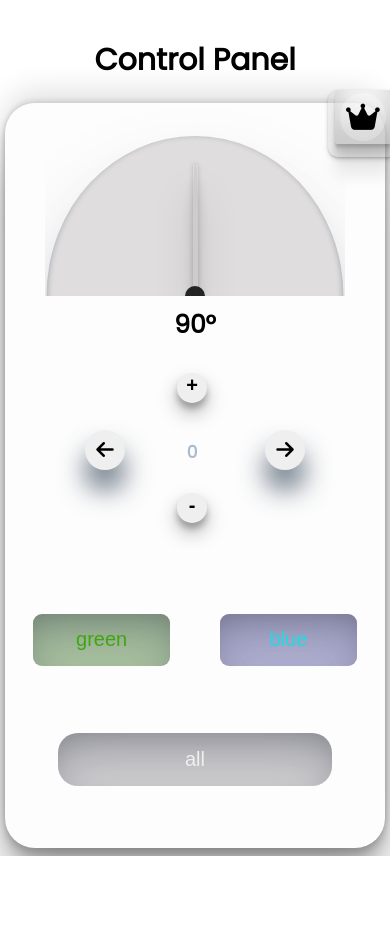
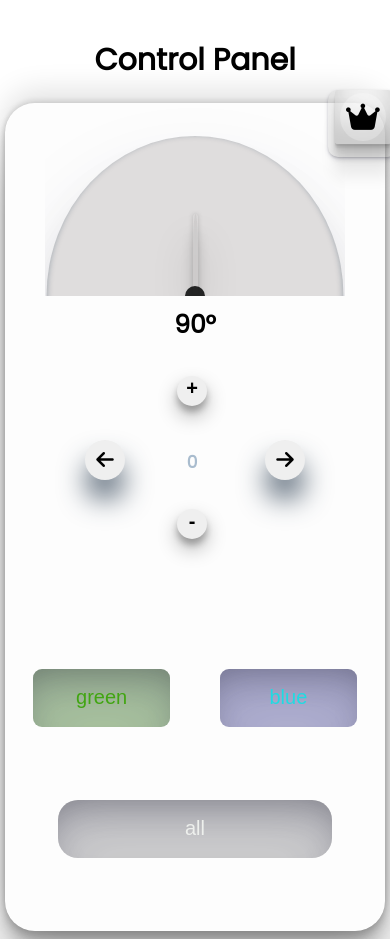
Before and after one commit to adrii-x/dual_control_system, a plain HTML site: page index.html in a window 390 px wide. Before the commit the page ends 856 px from the top, so only its background shows below. Drawn offline with Linux system fonts and the light colour scheme; no server answers.

Commit message:
Update index.css

```diff
--- a/index.css
+++ b/index.css
@@ -511,7 +511,7 @@ h3{
 
 #rod{
     width: 5px;
-    height: 130px;
+    height: 80px;
     /* background-color: black; */
     box-shadow: rgba(0, 0, 0, 0.3) 0px 19px 38px, rgba(0, 0, 0, 0.22) 0px 15px 12px;
     position: absolute;
@@ -1058,7 +1058,7 @@ background-color:rgba(190, 190, 190, 0.3) ;
     }
     .container{
         width: 25%;
-        height: 90%;
+        height: 100%;
         display: flex;
         flex-direction: column-reverse;
 
```
